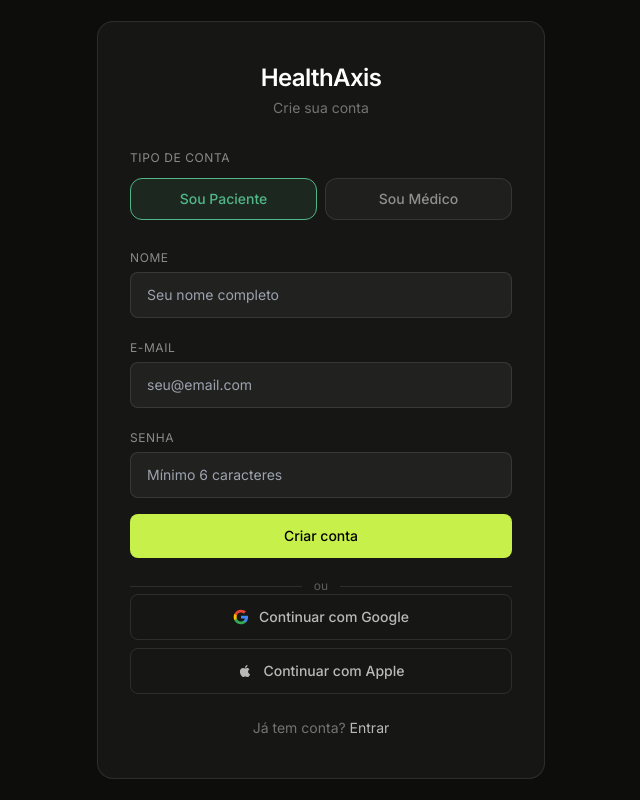
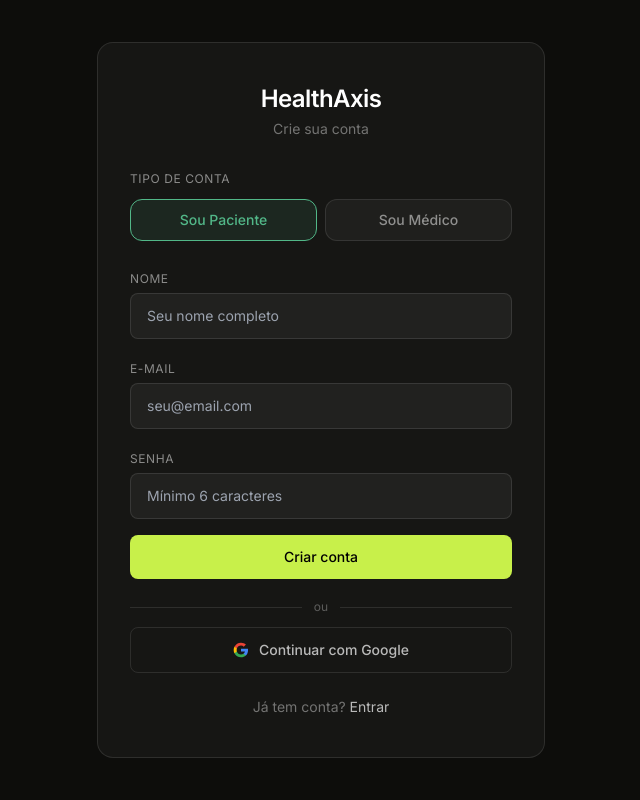
Before and after one commit to lekows/healthaxis, a Next.js app: page /auth/signup in a window 1280 px wide. Shown: the whole page, without its empty margins (319-959 px from the left). Built offline with nearby package versions, Linux system fonts and the light colour scheme.

Commit message:
fix: remove Apple OAuth (no developer account), keep only Google
https://claude.ai/code/session_015cyb4U1uD3kaBMGvcEFX8Y

```diff
--- a/app/auth/login/page.tsx
+++ b/app/auth/login/page.tsx
@@ -101,11 +101,10 @@ export default function LoginPage() {
           <div className="flex-1 border-t border-white/10" />
         </div>
 
-        <div className="mt-3 space-y-2">
         <button
           type="button"
           onClick={() => handleOAuth("google")}
-            className="w-full py-3 rounded-lg text-sm font-medium border border-white/10 transition-colors flex items-center justify-center gap-2.5 hover:bg-white/5"
+          className="mt-3 w-full py-3 rounded-lg text-sm font-medium border border-white/10 transition-colors flex items-center justify-center gap-2.5 hover:bg-white/5"
           style={{ color: "rgba(255,255,255,0.7)" }}
         >
           <svg viewBox="0 0 24 24" className="w-4 h-4" aria-hidden="true">
@@ -117,19 +116,6 @@ export default function LoginPage() {
           Continuar com Google
         </button>
 
-          <button
-            type="button"
-            onClick={() => handleOAuth("apple")}
-            className="w-full py-3 rounded-lg text-sm font-medium border border-white/10 transition-colors flex items-center justify-center gap-2.5 hover:bg-white/5"
-            style={{ color: "rgba(255,255,255,0.7)" }}
-          >
-            <svg viewBox="0 0 24 24" className="w-4 h-4 fill-current" aria-hidden="true">
-              <path d="M17.05 20.28c-.98.95-2.05.8-3.08.35-1.09-.46-2.09-.48-3.24 0-1.44.62-2.2.44-3.06-.35C2.79 15.25 3.51 7.7 9.05 7.42c1.29.07 2.19.78 2.95.75.96-.12 1.87-.78 3.22-.84 1.59.09 2.84.81 3.59 2.08-3.26 1.98-2.73 6.02.77 7.53-.56 1.46-1.32 2.87-2.53 4.34zM12.03 7.25c-.15-2.23 1.66-4.07 3.74-4.25.29 2.58-2.34 4.5-3.74 4.25z"/>
-            </svg>
-            Continuar com Apple
-          </button>
-        </div>
-
         <p className="mt-6 text-center text-sm text-white/40">
           Não tem conta?{" "}
           <Link href="/auth/signup" className="text-white/70 hover:text-white transition-colors">
--- a/app/auth/signup/page.tsx
+++ b/app/auth/signup/page.tsx
@@ -197,11 +197,10 @@ export default function SignupPage() {
           <div className="flex-1 border-t border-white/10" />
         </div>
 
-        <div className="space-y-2">
         <button
           type="button"
           onClick={() => handleOAuth("google")}
-            className="w-full py-3 rounded-lg text-sm font-medium border border-white/10 transition-colors flex items-center justify-center gap-2.5 hover:bg-white/5"
+          className="mt-3 w-full py-3 rounded-lg text-sm font-medium border border-white/10 transition-colors flex items-center justify-center gap-2.5 hover:bg-white/5"
           style={{ color: "rgba(255,255,255,0.7)" }}
         >
           <svg viewBox="0 0 24 24" className="w-4 h-4" aria-hidden="true">
@@ -213,19 +212,6 @@ export default function SignupPage() {
           Continuar com Google
         </button>
 
-          <button
-            type="button"
-            onClick={() => handleOAuth("apple")}
-            className="w-full py-3 rounded-lg text-sm font-medium border border-white/10 transition-colors flex items-center justify-center gap-2.5 hover:bg-white/5"
-            style={{ color: "rgba(255,255,255,0.7)" }}
-          >
-            <svg viewBox="0 0 24 24" className="w-4 h-4 fill-current" aria-hidden="true">
-              <path d="M17.05 20.28c-.98.95-2.05.8-3.08.35-1.09-.46-2.09-.48-3.24 0-1.44.62-2.2.44-3.06-.35C2.79 15.25 3.51 7.7 9.05 7.42c1.29.07 2.19.78 2.95.75.96-.12 1.87-.78 3.22-.84 1.59.09 2.84.81 3.59 2.08-3.26 1.98-2.73 6.02.77 7.53-.56 1.46-1.32 2.87-2.53 4.34zM12.03 7.25c-.15-2.23 1.66-4.07 3.74-4.25.29 2.58-2.34 4.5-3.74 4.25z"/>
-            </svg>
-            Continuar com Apple
-          </button>
-        </div>
-
         <p className="mt-6 text-center text-sm text-white/40">
           Já tem conta?{" "}
           <Link href="/auth/login" className="text-white/70 hover:text-white transition-colors">
```
Lines whose indentation alone changed are shown as unchanged.
